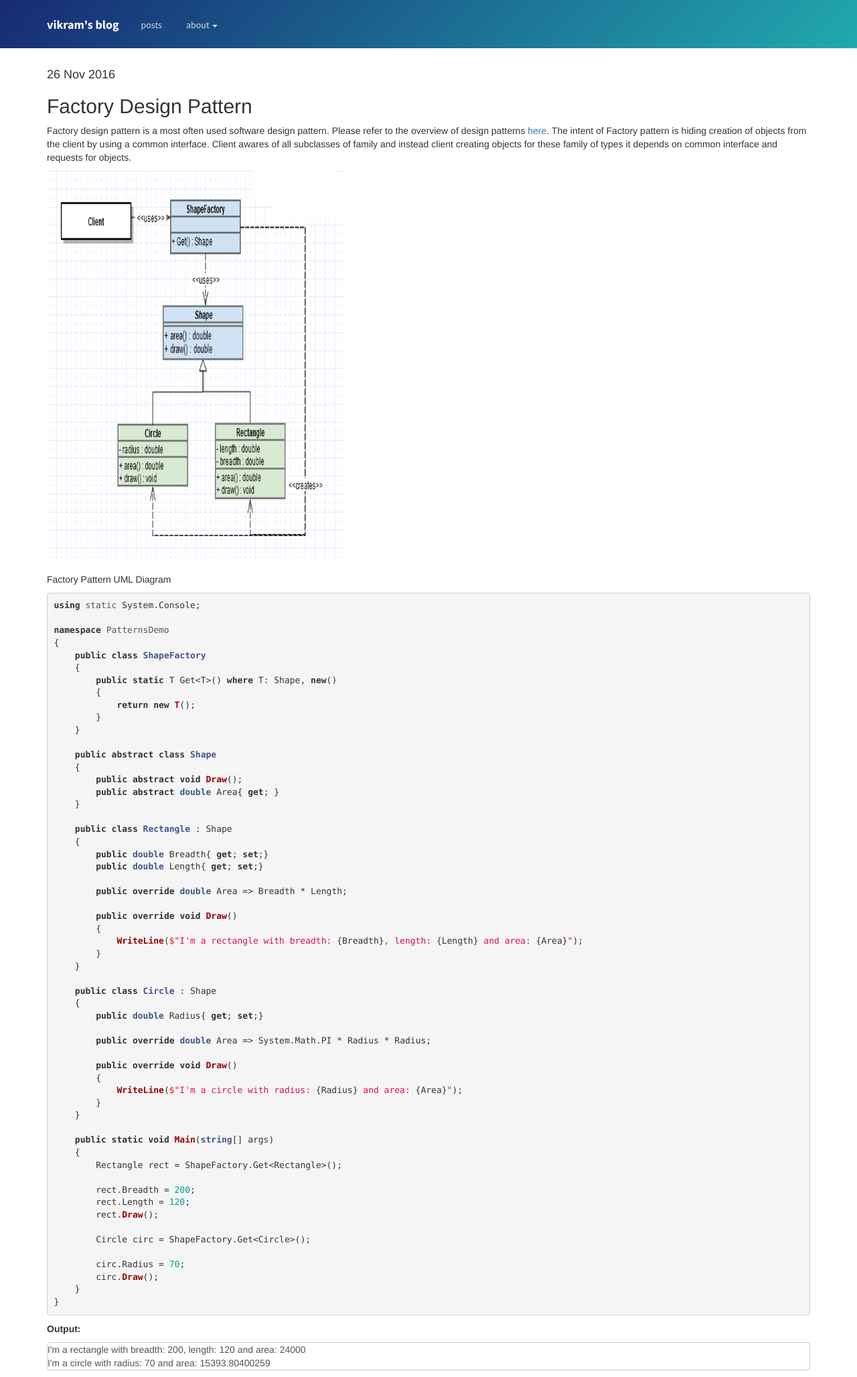
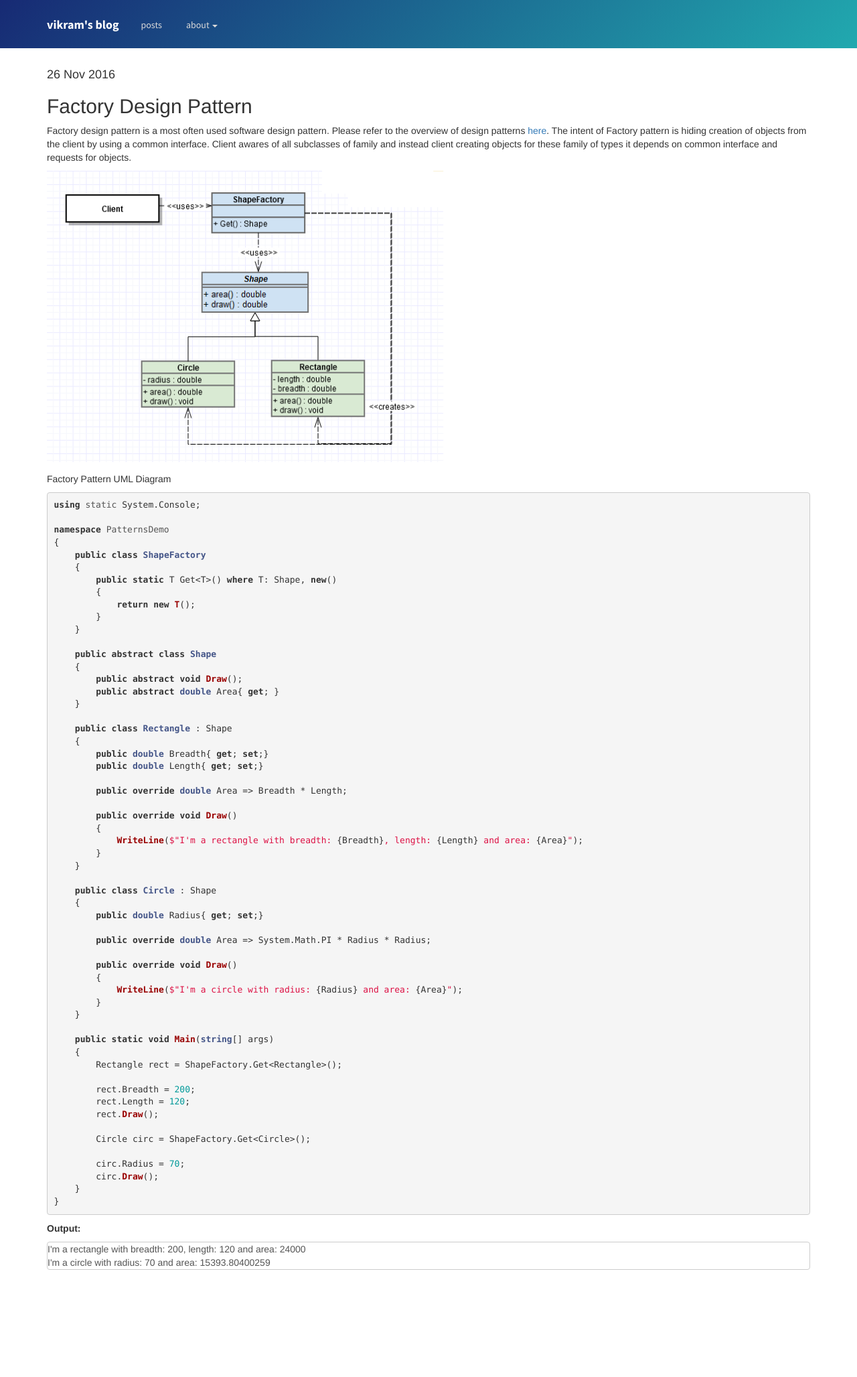
Before and after one commit to srirangamv/srirangamv.github.io, a Jekyll site: the page built from _posts/2016-11-26-factory-design-pattern.md, in a window 1280 px wide. Shown: the whole page at 67% size. Built offline with Jekyll 4.4.1, drawn with Linux system fonts in a browser that asks for light colours; nearby versions of some CDN libraries; after the commit the page ends 1906 px from its top, so only the background shows below that.

Commit message:
corrections to image.

```diff
--- a/_posts/2016-11-26-factory-design-pattern.md
+++ b/_posts/2016-11-26-factory-design-pattern.md
@@ -10,7 +10,7 @@
 
 <p>
     <figure>
-      <img src="/images/FactoryPattern.png" alt="Factory Pattern UML Diagram" width="450" height="600" />
+      <img src="/images/FactoryPattern.png" alt="Factory Pattern UML Diagram" width="600" height="450" />
       <figcaption>Factory Pattern UML Diagram</figcaption>
     </figure>
 </p>
```
